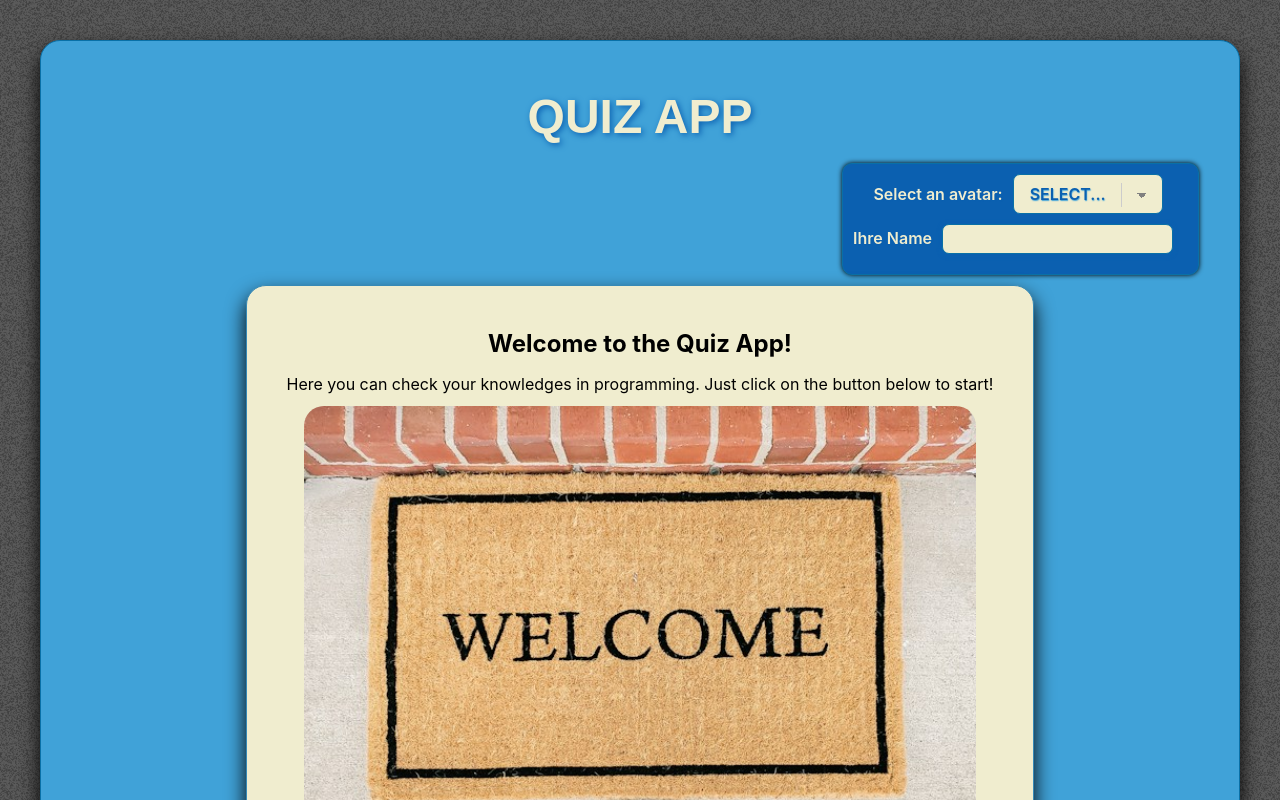
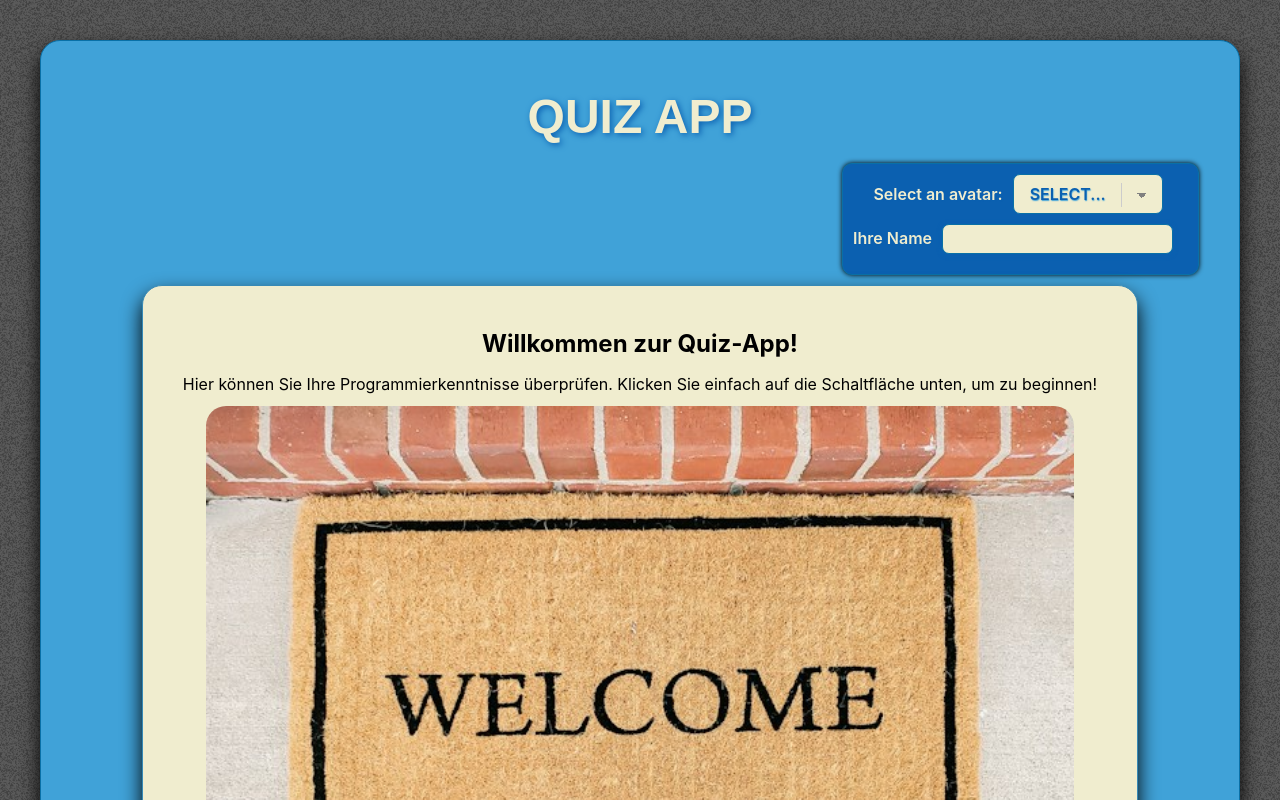
Before and after one commit to Tena99/quiz, a React (Vite) app: page / in a window 1280 px wide. Shown: the top 800 px of the page. Built offline with nearby package versions, Linux system fonts and the light colour scheme; a web font is replaced by a local one.

Commit message:
translated welcome page to german

```diff
--- a/src/components/WelcomePage.jsx
+++ b/src/components/WelcomePage.jsx
@@ -6,10 +6,10 @@ function WelcomePage({ goToNextPage }) {
   return (
     <div>
       <div className={styles.container}>
-        <h2>Welcome to the Quiz App!</h2>
+        <h2>Willkommen zur Quiz-App!</h2>
         <p>
-          Here you can check your knowledges in programming. Just click on the
-          button below to start!
+          Hier können Sie Ihre Programmierkenntnisse überprüfen. Klicken Sie
+          einfach auf die Schaltfläche unten, um zu beginnen!
         </p>
 
         <img
```
